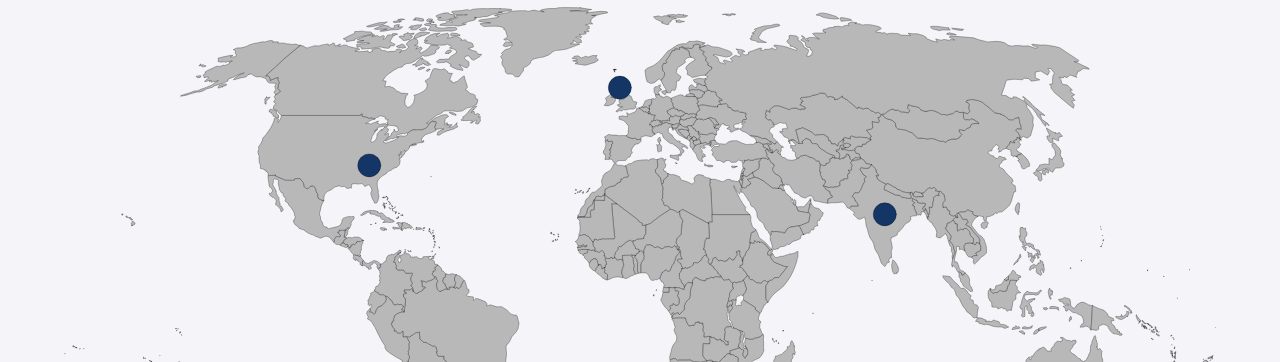
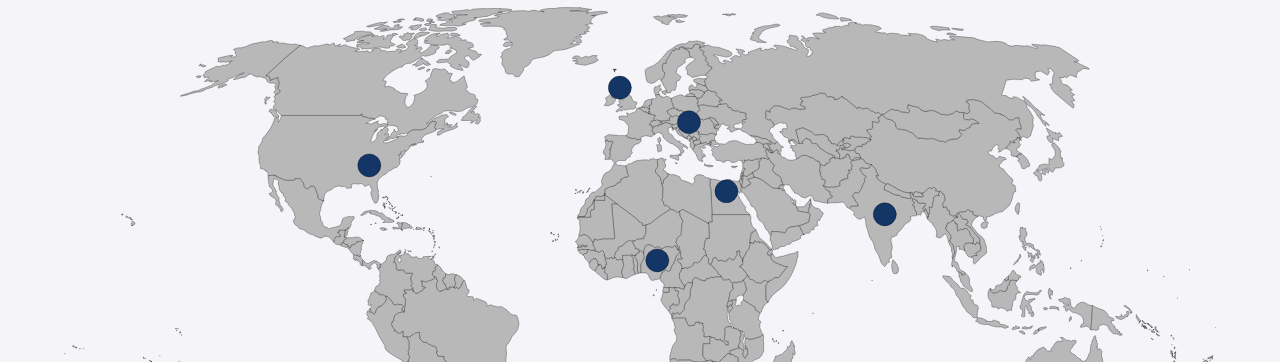
Before and after one commit to MLH-Fellowship/prep-portfolio-22.JUL.PREP.3, a Jekyll site: the page built from index.html, in a window 1280 px wide. Shown: the part 829-1191 px from the top of the page. Built offline with Jekyll 4.4.1, drawn with Linux system fonts in a browser that asks for light colours; nearby versions of some CDN libraries.

Commit message:
Hardcode pins for existing locations, waiting for all data to reformat

```diff
--- a/_includes/world-map.html
+++ b/_includes/world-map.html
@@ -2068,9 +2068,13 @@
         <g class="pins"
             fill="#133667"
         >
-            <circle cx="530" cy="275" r="20" class="pin julian"/>
-            <circle cx="1425" cy="360" r="20" class="pin himanshu"/>
-            <circle cx="965" cy="140" r="20" class="pin alex"/>
+            <circle cx="530" cy="275" r="20" class="pin julian usa"/>
+            <circle cx="1425" cy="360" r="20" class="pin himanshu sanjay aslmanasa somaditya saswat india"/>
+            <circle cx="965" cy="140" r="20" class="pin alex uk"/>
+            <circle cx="1085" cy="200" r="20" class="pin liuba hungary"/>
+            <circle cx="1030" cy="440" r="20" class="pin chidera nigeria"/>
+            <circle cx="1150" cy="320" r="20" class="pin shehab egypt"/>
+
         </g>
     </svg>
 </div>
```
